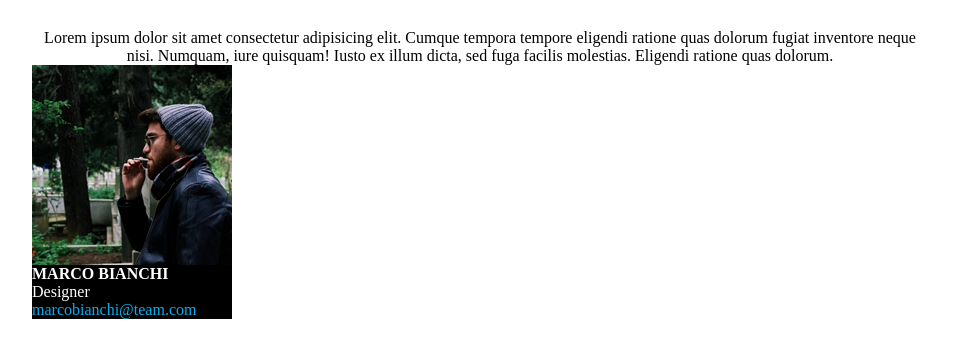
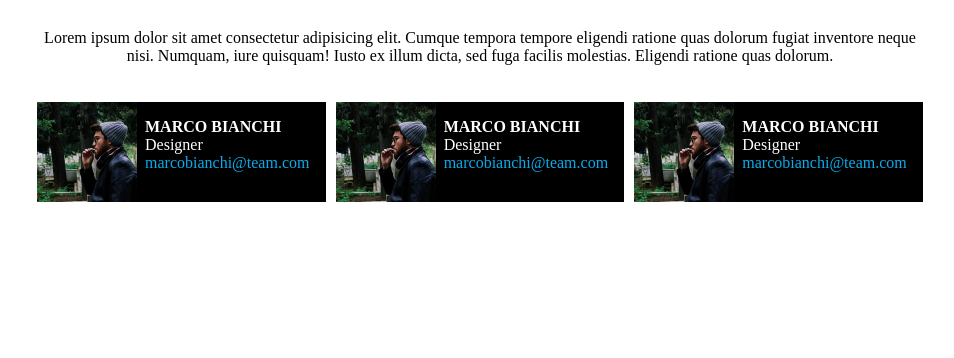
Before and after one commit to sensi-federico/html-css-float-cards, a plain HTML site: page index.html in a window 1280 px wide. Shown: the part 74-432 px from the top of the page, without its empty margins (160-1114 px from the left). Drawn offline with Linux system fonts and the light colour scheme.

Commit message:
card commit

```diff
--- a/assets/css/style.css
+++ b/assets/css/style.css
@@ -4,7 +4,7 @@
     box-sizing: border-box;
 }
 
-.clearfix {
+.clearfix::after {
     display: table;
     content: "";
     clear: both;
@@ -20,6 +20,8 @@ h1 {
 
 img {
     max-width: 100%;
+    height: 100px;
+    width: 100px;
 }
 
 .container {
@@ -29,23 +31,40 @@ img {
 
 .container > p {
     text-align: center;
+
 }
 
-
-
-.cards {
-    background-color: black;
+.col_3 {
+    background-color: white;
+    padding-top: 2rem;
 }
 
-.cards img {
+.card {
+    background-color: black;
+    width: 350px;
+    width: calc( (100% / 3) - 10px );
+    float: left;
+    margin: 5px;
+}
+
+.card img {
     float: left;
 }
 
-.cards h4, .cards p {
+.card_text {
     color: white;
+    float: left;
 }
 
-a {
+.card_text a {
     text-decoration: none;
     color: rgb(10, 171, 235);
 }
+
+.card_text h4 {
+    padding-top: 1rem;
+}
+
+.card_text h4, .card_text p, .card_text a {
+    padding-left: 0.5rem;
+}
--- a/index.html
+++ b/index.html
@@ -23,25 +23,64 @@
 
         <div class="container">
 
-            <p>Lorem ipsum dolor sit amet consectetur adipisicing elit. Cumque
+            <p>
+                Lorem ipsum dolor sit amet consectetur adipisicing elit. Cumque
                 tempora tempore eligendi ratione quas dolorum
                 fugiat inventore neque nisi. Numquam, iure quisquam! Iusto ex illum dicta,
                 sed fuga facilis molestias. Eligendi ratione quas dolorum.
             </p>
 
-            <div class="row clearfix">
+            <div class="row">
 
-                <div class="col_3">
+                <div class="col_3 clearfix">
 
-                    <div class="cards clearfix">
+                    <div class="white">
 
-                        <img src="./assets/img/male1.png" alt="">
-                        <h4>MARCO BIANCHI</h4>
-                        <p>Designer</p>
-                        <a href="#">marcobianchi@team.com</a>
+                        <div class="card clearfix">
+
+                            <img src="./assets/img/male1.png" alt="">
+
+                            <div class="card_text clearfix">
+                                <h4>MARCO BIANCHI</h4>
+                                <p>Designer</p>
+                                <a href="#">marcobianchi@team.com</a>
+                            </div>
+
+                        </div>
 
                     </div>
 
+                    <div class="white">
+
+                        <div class="card clearfix">
+
+                            <img src="./assets/img/male1.png" alt="">
+
+                            <div class="card_text clearfix">
+                                <h4>MARCO BIANCHI</h4>
+                                <p>Designer</p>
+                                <a href="#">marcobianchi@team.com</a>
+                            </div>
+
+                        </div>
+
+                    </div>
+
+                    <div class="white">
+
+                        <div class="card clearfix">
+
+                            <img src="./assets/img/male1.png" alt="">
+
+                            <div class="card_text clearfix">
+                                <h4>MARCO BIANCHI</h4>
+                                <p>Designer</p>
+                                <a href="#">marcobianchi@team.com</a>
+                            </div>
+
+                        </div>
+
+                    </div>
 
                 </div>
 
```
